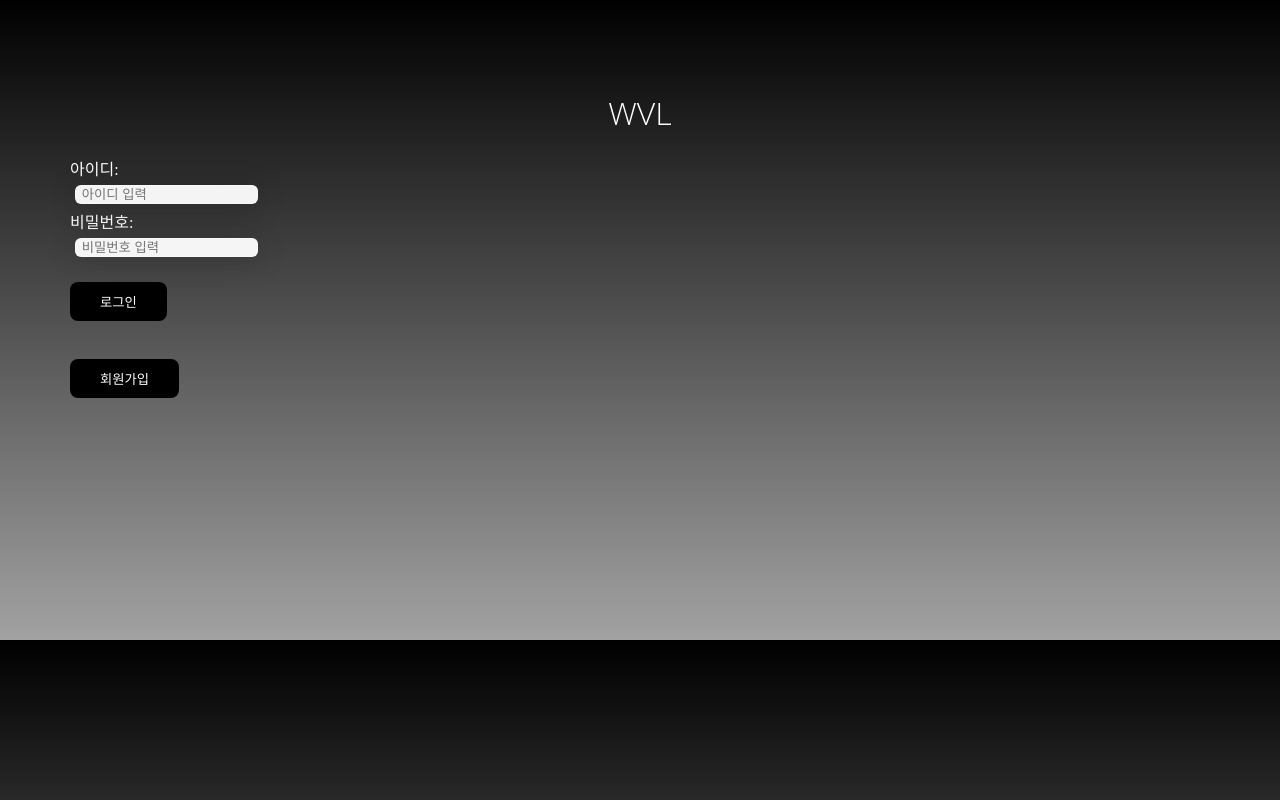
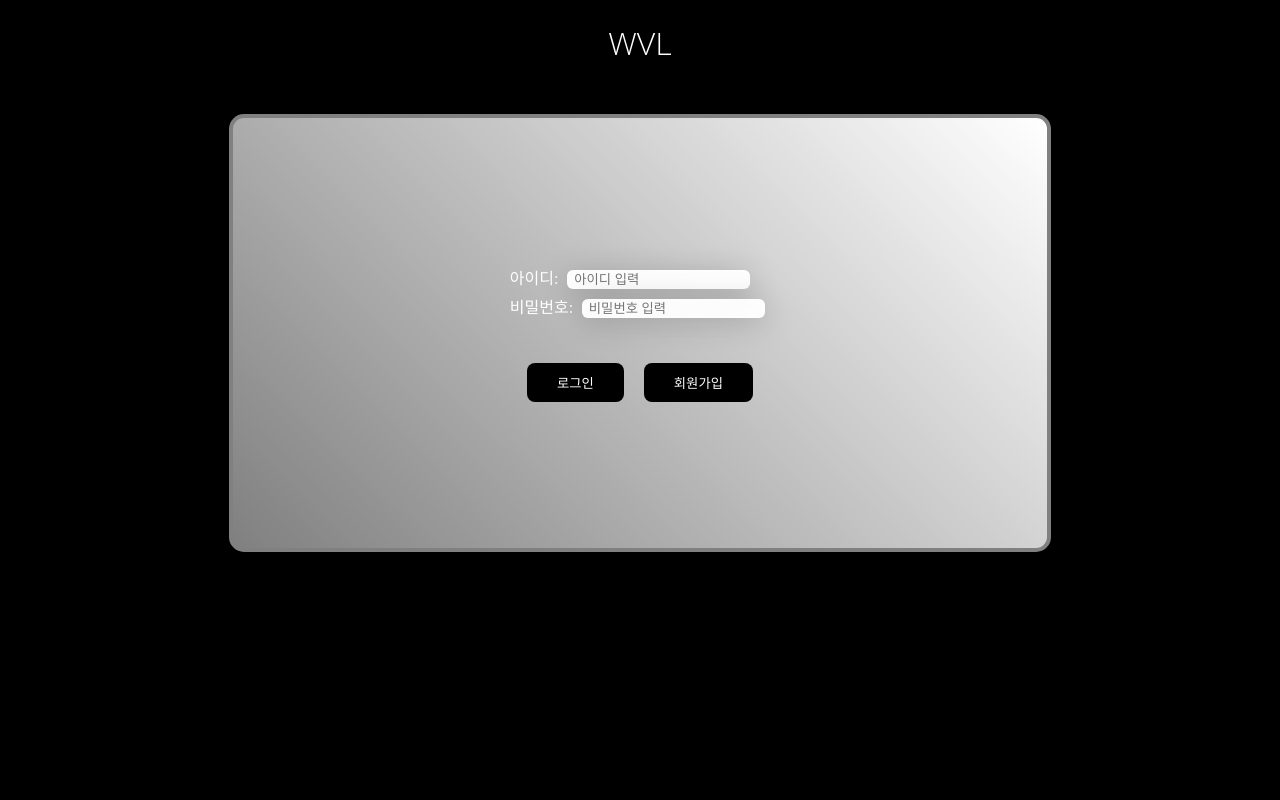
Before and after one commit to FIN-rjsWg/Project_WVL, a Flask app: page /login in a window 1280 px wide. Run offline with Flask 3, Linux system fonts and the light colour scheme.

Commit message:
클린 코딩 및 CSS 추가(login card)

```diff
--- a/static/style.css
+++ b/static/style.css
@@ -1,6 +1,30 @@
 h1,h2,h3 {
    text-align: center;
    color: white;
+}
+
+.lgn-card {
+    width: 58%;
+    min-height: 350px;
+    margin: 50px auto;
+    padding: 40px;
+    border: 4px solid gray;
+    /*박스 모델 설계 및 크기 조정*/
+    border-radius: 15px;
+    box-shadow: 0 15px 35px rgba(0, 0, 0, 0.3);
+    background: linear-gradient(45deg, gray, white);
+
+    display: flex;
+    justify-content: center;
+    align-items: center;
+   /*로그인 요소 중앙 정렬*/
+}
+
+.btn-group /*버튼 정렬*/{
+    display: flex;
+    gap: 20px;
+    justify-content: center;
+    margin-top: 20px;
 }
 
 /*구글 폰트 - Open Sans*/
@@ -15,10 +39,7 @@ h1 {
 }
 
 body {
-   margin: 0;
-   height: 500px;
-   padding:70px;
-   background: linear-gradient(#000000, #a2a2a2);
+   background-color: #000000;
    color: white;
 }
 
@@ -30,7 +51,6 @@ box-shadow: 0 4px 30px rgba(0, 0, 0, 0.2);
 backdrop-filter: blur(7.2px);
 -webkit-backdrop-filter: blur(7.2px);
 border: 1px solid rgba(255, 255, 255, 0.35);
-
 /*By https://css.glass/*/
 }
 
--- a/templates/index.html
+++ b/templates/index.html
@@ -3,6 +3,7 @@
 {% block content %}
    <h1>Hello, {{username}}!</h1>
    <h3>WVL은 웹 사이트 환경에서 일어나는 다양한 보안 취약점을 알아보고<br>Lab 환경과 비슷한 환경에서 실험해 볼 수 있는 웹 사이트입니다. </h3>
+   <div class="btn-group">
       <form action="/posts">
          <button>게시판</button>
       </form>
@@ -12,4 +13,5 @@
       <form action="/logout">
          <button>로그아웃</button>
       </form>
+   </div>
 {% endblock %}
--- a/templates/login.html
+++ b/templates/login.html
@@ -2,17 +2,18 @@
 
 {% block content %}
    <h1>WVL</h1>
+   <div class="lgn-card">
          <form action="/login" method="post">
-      아이디:<br>
-      <input type="text" name ="username" placeholder=" 아이디 입력">
-      <br>
-      비밀번호: <br>
-      <input type="password" name = "password" placeholder=" 비밀번호 입력">
-      <br>
+            아이디:
+            <input type="text" name ="username" placeholder=" 아이디 입력"><br>
+            비밀번호:
+            <input type="password" name = "password" placeholder=" 비밀번호 입력"><br>
+      <div class="btn-group">
             <button type="submit">로그인</button>
          </form>
-   <br>
          <form action="/register">
             <button>회원가입</button>
          </form>
+      </div>
+   </div>
 {% endblock %}
--- a/templates/post_delete.html
+++ b/templates/post_delete.html
@@ -2,10 +2,12 @@
 
 {% block content %}
   <h2>게시글 삭제</h2>
+  <div class="btn-group">
     <form action="/posts/{{ post[0] }}/delete" method="post">
       <button>삭제하기</button>
     </form>
     <form action="/posts/{{ post[0] }}">
       <button>취소</button>
     </form>
+  </div>
 {% endblock %}
--- a/templates/posts.html
+++ b/templates/posts.html
@@ -20,12 +20,12 @@
       {% endfor %}
       </tbody>
    </table>
-   <br>
+   <div class="btn-group">
       <form action="/posts/new">
          <button>게시글 작성</button>
       </form>
-   <br>
       <form action="/">
          <button>메인 페이지</button>
       </form>
+   </div>
 {% endblock %}
```
Also changed, not shown: templates/post.html (+5 -3 lines), templates/post_edit.html (+4 -10 lines), templates/posts_new.html (+6 -10 lines), templates/register.html (+4 -5 lines). Lines whose indentation alone changed are shown as unchanged.
